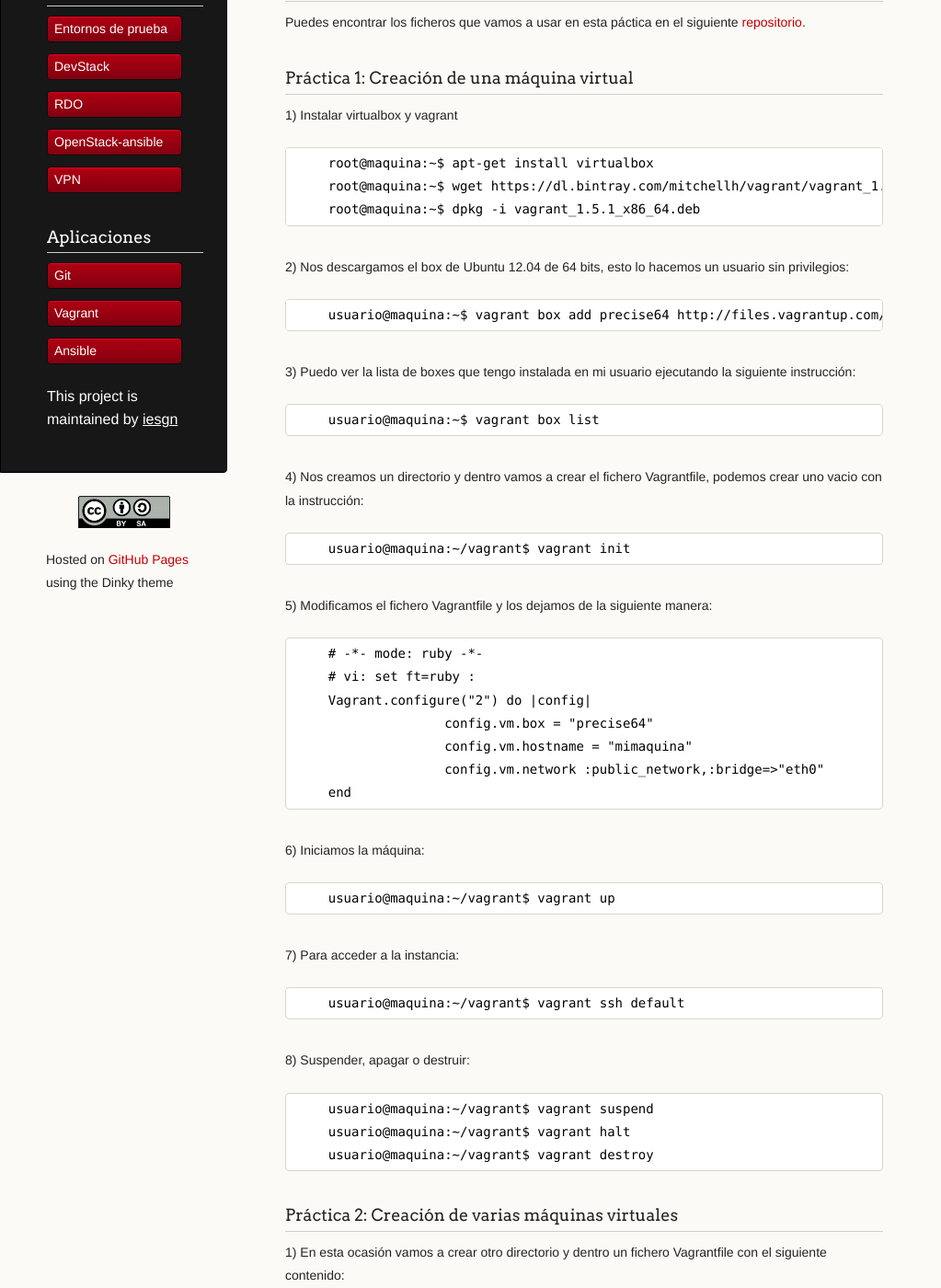
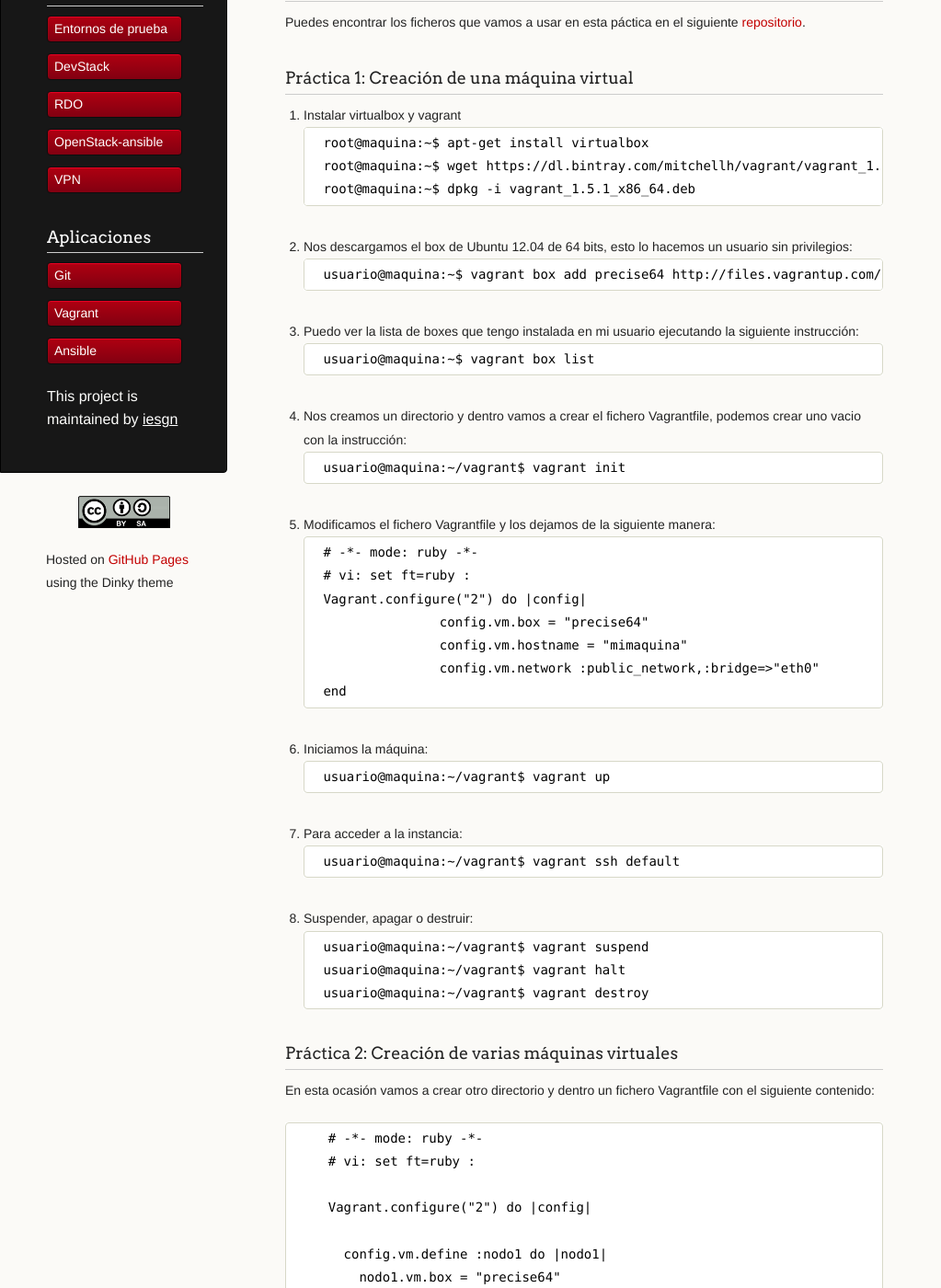
Before and after one commit to iesgn/cloud, a Jekyll site: the page built from curso/u2/practica_vagrant.md, in a window 1280 px wide and 1400 px high, scrolled down 201 px. Shown: the whole window at 92% size, without its empty margins (0-1023 px from the left). Built offline with Jekyll 4.4.1, drawn with Linux system fonts in a browser that asks for light colours.

Commit message:
Arreglos menores u2

```diff
--- a/curso/u2/practica_vagrant.md
+++ b/curso/u2/practica_vagrant.md
@@ -11,25 +11,25 @@ Puedes encontrar los ficheros que vamos a usar en esta páctica en el siguiente
 
 ###Práctica 1: Creación de una máquina virtual
 
-1) Instalar virtualbox y vagrant
+1. Instalar virtualbox y vagrant
 
         root@maquina:~$ apt-get install virtualbox
         root@maquina:~$ wget https://dl.bintray.com/mitchellh/vagrant/vagrant_1.5.1_x86_64.deb
         root@maquina:~$ dpkg -i vagrant_1.5.1_x86_64.deb
 
-2) Nos descargamos el box de Ubuntu 12.04 de 64 bits, esto lo hacemos un usuario sin privilegios:
+2. Nos descargamos el box de Ubuntu 12.04 de 64 bits, esto lo hacemos un usuario sin privilegios:
 
         usuario@maquina:~$ vagrant box add precise64 http://files.vagrantup.com/precise64.box
 
-3) Puedo ver la lista de boxes que tengo instalada en mi usuario ejecutando la siguiente instrucción:
+3. Puedo ver la lista de boxes que tengo instalada en mi usuario ejecutando la siguiente instrucción:
 
         usuario@maquina:~$ vagrant box list
 
-4) Nos creamos un directorio y dentro vamos a crear el fichero Vagrantfile, podemos crear uno vacio con la instrucción:
+4. Nos creamos un directorio y dentro vamos a crear el fichero Vagrantfile, podemos crear uno vacio con la instrucción:
 
         usuario@maquina:~/vagrant$ vagrant init
 
-5) Modificamos el fichero Vagrantfile y los dejamos de la siguiente manera:
+5. Modificamos el fichero Vagrantfile y los dejamos de la siguiente manera:
 
         # -*- mode: ruby -*-
         # vi: set ft=ruby :
@@ -39,15 +39,15 @@ Puedes encontrar los ficheros que vamos a usar en esta páctica en el siguiente
                        config.vm.network :public_network,:bridge=>"eth0"
         end
 
-6) Iniciamos la máquina:
+6. Iniciamos la máquina:
 
         usuario@maquina:~/vagrant$ vagrant up
 
-7) Para acceder a la instancia:
+7. Para acceder a la instancia:
 
         usuario@maquina:~/vagrant$ vagrant ssh default
 
-8) Suspender, apagar o destruir:
+8. Suspender, apagar o destruir:
 
         usuario@maquina:~/vagrant$ vagrant suspend
         usuario@maquina:~/vagrant$ vagrant halt
@@ -57,7 +57,7 @@ Puedes encontrar los ficheros que vamos a usar en esta páctica en el siguiente
 
 ###Práctica 2: Creación de varias máquinas virtuales
 
-1) En esta ocasión vamos a crear otro directorio y dentro un fichero Vagrantfile con el siguiente contenido:
+En esta ocasión vamos a crear otro directorio y dentro un fichero Vagrantfile con el siguiente contenido:
 
         # -*- mode: ruby -*-
         # vi: set ft=ruby :
```
Also changed, not shown: curso/u2/ansible.md (+2 -2 lines), curso/u2/practica_ansible.md (+8 -8 lines), curso/u2/vagrant.md (+2 -2 lines).
